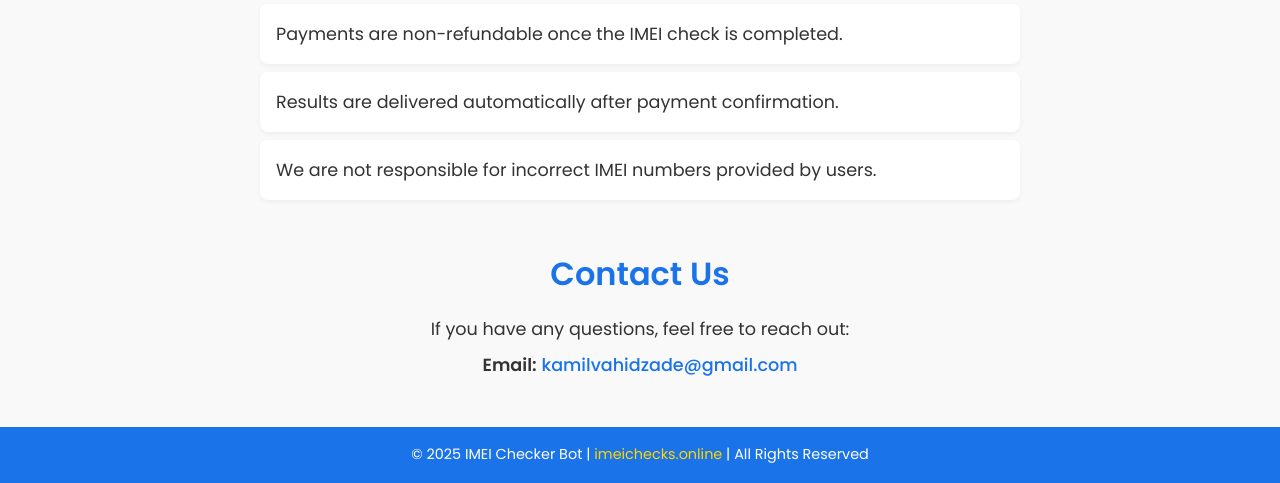
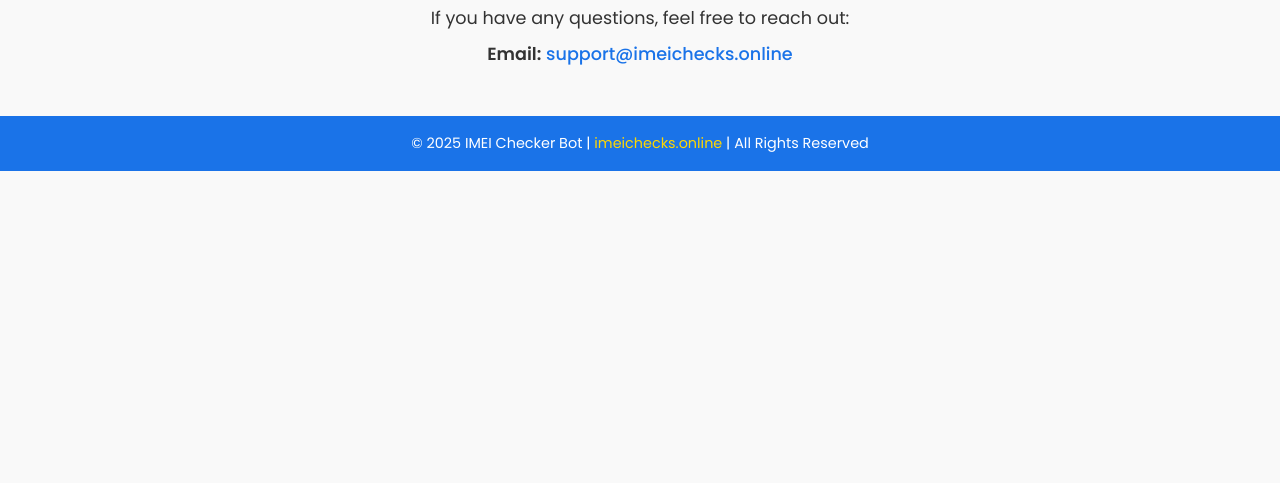
Before and after one commit to ahmedzadeh/imei-checker-site, a plain HTML site: page index.html in a window 1280 px wide. Shown: the part 605-1088 px from the top of the page. After the commit the page ends 800 px from the top, so only its background shows below. Drawn offline with Linux system fonts and the light colour scheme.

Commit message:
Update index.html

```diff
--- a/index.html
+++ b/index.html
@@ -2,7 +2,7 @@
 <html lang="en">
 <head>
   <meta charset="UTF-8" />
-    <meta name="viewport" content="width=device-width, initial-scale=1.0" />
+  <meta name="viewport" content="width=device-width, initial-scale=1.0"/>
   <title>IMEI Checker Bot - imeichecks.online</title>
   <link rel="stylesheet" href="style.css" />
   <link href="https://fonts.googleapis.com/css2?family=Poppins:wght@400;500;600&display=swap" rel="stylesheet" />
@@ -13,7 +13,6 @@
       <h1>IMEI Checker Bot</h1>
       <nav>
         <a href="#home">Home</a>
-                <a href="#rules">Rules</a>
         <a href="#contact">Contact</a>
       </nav>
     </div>
@@ -21,14 +20,14 @@
 
   <main class="container">
     <section id="home" class="hero">
-            <div class="hero-content">
+      <div class="hero-content animated fade-in">
         <h2>Welcome to IMEI Checker Bot</h2>
         <p>
           We provide fast and reliable IMEI checking services for your device.
           For just <strong>$0.32 USD</strong>, you can get detailed information about your device’s status via our Telegram bot.
         </p>
 
-                <!-- Telegram Button with Icon -->
+        <!-- Telegram Button -->
         <a href="https://t.me/imeimaster_bot" class="telegram-button">
           <img src="assets/icons/telegram-icon.png" alt="Telegram" class="telegram-icon" />
           Open Telegram Bot
@@ -36,19 +35,10 @@
       </div>
     </section>
 
-        <section id="rules" class="rules-section section">
-            <h2>Rules</h2>
-            <ul>
-                <li>Payments are non-refundable once the IMEI check is completed.</li>
-                <li>Results are delivered automatically after payment confirmation.</li>
-                <li>We are not responsible for incorrect IMEI numbers provided by users.</li>
-            </ul>
-        </section>
-
-        <section id="contact" class="contact-section section">
+    <section id="contact" class="contact-section section animated slide-up">
       <h2>Contact Us</h2>
       <p>If you have any questions, feel free to reach out:</p>
-            <p><strong>Email:</strong> <a href="mailto:kamilvahidzade@gmail.com">kamilvahidzade@gmail.com</a></p>
+      <p><strong>Email:</strong> <a href="mailto:support@imeichecks.online">support@imeichecks.online</a></p>
     </section>
   </main>
 
```
Lines whose indentation alone changed are shown as unchanged.
